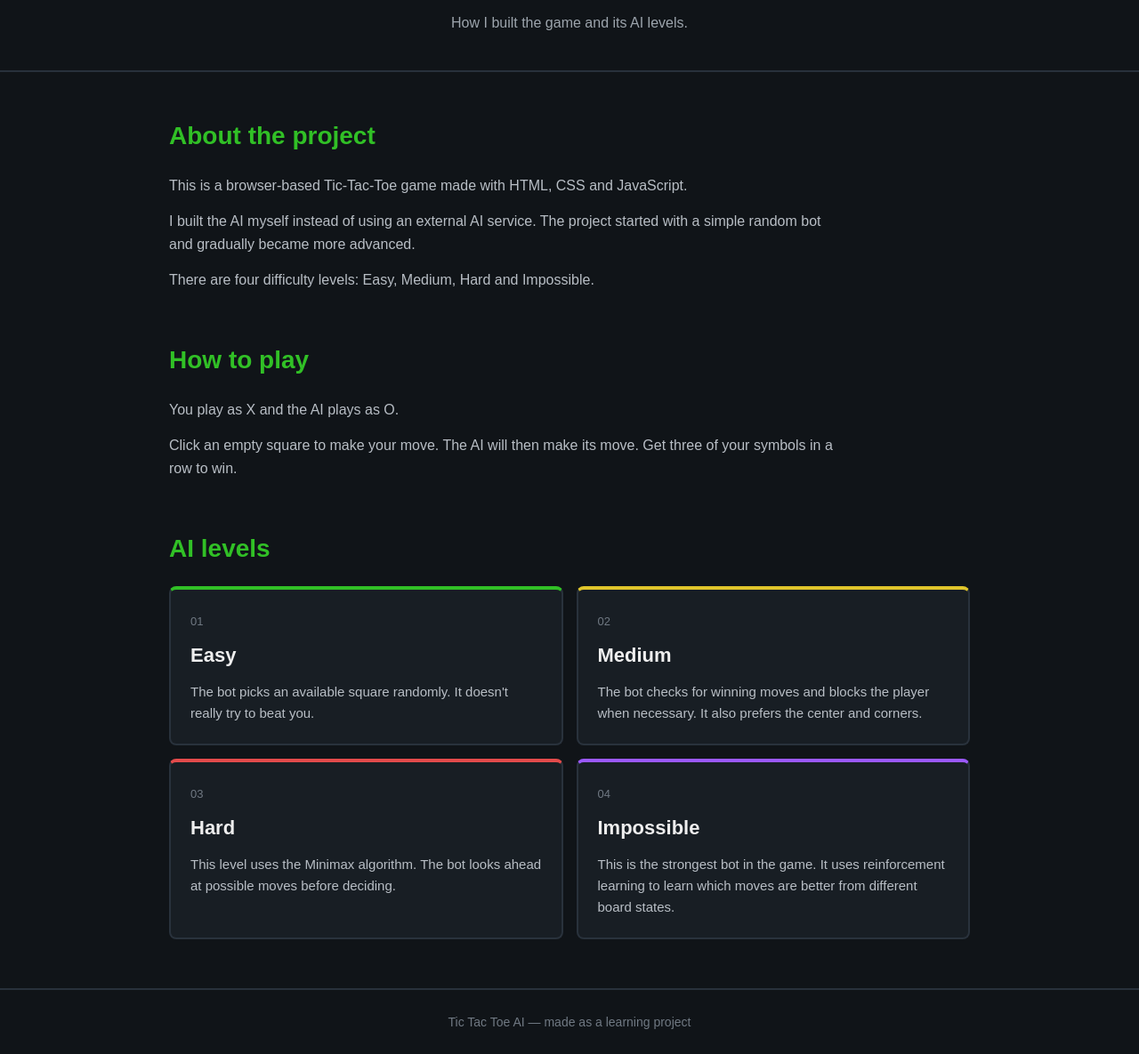
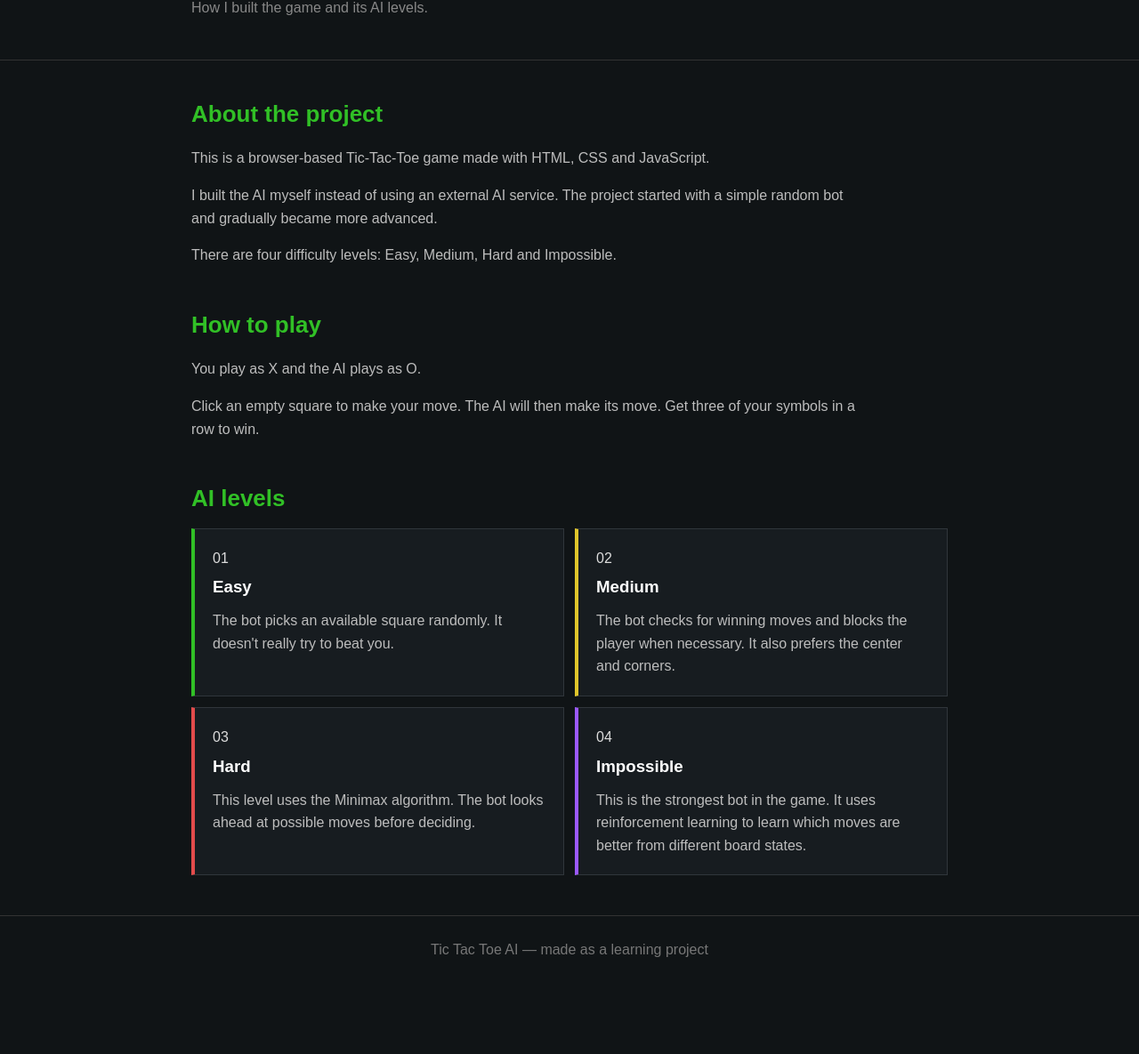
Before and after one commit to vinitkumarsingh632-creator/tic-tac-toe, a website built with Vite: page documentation.html in a window 1280 px wide. Shown: the part 124-1309 px from the top of the page at 89% size. After the commit the page ends 1230 px from the top, so only its background shows below. Built offline with nearby package versions, Linux system fonts and the light colour scheme.

Commit message:
made changes in UI

```diff
--- a/src/styles/documentation.css
+++ b/src/styles/documentation.css
@@ -1,120 +1,100 @@
-* {
+body {
     margin: 0;
-    padding: 0;
-    box-sizing: border-box;
-}
-
-body {
-    background: #101418;
-    color: #eeeeee;
+    background: #101416;
+    color: #ddd;
     font-family: Arial, sans-serif;
     line-height: 1.6;
 }
 
 header {
-    padding: 60px 20px 40px;
-    text-align: center;
-    border-bottom: 2px solid #28313b;
+    padding: 45px 20px;
+    border-bottom: 1px solid #333;
 }
 
 header h1 {
-    margin-bottom: 10px;
+    max-width: 850px;
+    margin: auto;
     color: #31c026;
     font-size: 42px;
 }
 
 header p {
-    color: #9da5ad;
+    max-width: 850px;
+    margin: 8px auto 0;
+    color: #888;
 }
 
 main {
-    width: 900px;
+    width: 850px;
     max-width: calc(100% - 30px);
-    margin: 50px auto;
+    margin: 40px auto;
 }
 
 section {
-    margin-bottom: 55px;
+    margin-bottom: 45px;
 }
 
-section h2 {
-    margin-bottom: 20px;
+h2 {
+    margin-bottom: 12px;
     color: #31c026;
-    font-size: 28px;
+    font-size: 26px;
 }
 
-section p {
+p {
     max-width: 750px;
-    margin-bottom: 15px;
-    color: #b8bec5;
+    color: #bdbdbd;
 }
 
 .levels {
     display: grid;
-    grid-template-columns: repeat(2, 1fr);
-    gap: 15px;
+    grid-template-columns: 1fr 1fr;
+    gap: 12px;
 }
 
 .level {
-    padding: 22px;
-    background: #181e24;
-    border: 2px solid #29323c;
-    border-radius: 8px;
-}
-
-.level span {
-    color: #707983;
-    font-size: 13px;
+    padding: 20px;
+    background: #171c20;
+    border: 1px solid #30363b;
 }
 
 .level h3 {
-    margin: 8px 0 12px;
-    font-size: 22px;
+    margin: 5px 0 10px;
+    color: white;
 }
 
 .level p {
     margin: 0;
-    font-size: 15px;
 }
 
 .easy {
-    border-top: 4px solid #31c026;
+    border-left: 4px solid #31c026;
 }
 
 .medium {
-    border-top: 4px solid #e0c52b;
+    border-left: 4px solid #e0c52b;
 }
 
 .hard {
-    border-top: 4px solid #e34b4b;
+    border-left: 4px solid #e34b4b;
 }
 
 .impossible {
-    border-top: 4px solid #9b59ff;
+    border-left: 4px solid #9b59ff;
 }
 
 footer {
     padding: 25px;
-    border-top: 2px solid #28313b;
-    color: #707983;
+    border-top: 1px solid #333;
+    color: #777;
     text-align: center;
-    font-size: 14px;
 }
 
 @media (max-width: 650px) {
-    header {
-        padding: 40px 15px 30px;
+    .levels {
+        grid-template-columns: 1fr;
     }
 
     header h1 {
         font-size: 32px;
     }
-
-    main {
-        margin: 35px auto;
-    }
-
-    .levels {
-        grid-template-columns: 1fr;
-    }
 }
```
Also changed, not shown: src/styles/easy.css (+7 -13 lines), src/styles/hard.css (+7 -13 lines), src/styles/impossible.css (+7 -13 lines), src/styles/medium.css (+7 -13 lines).
